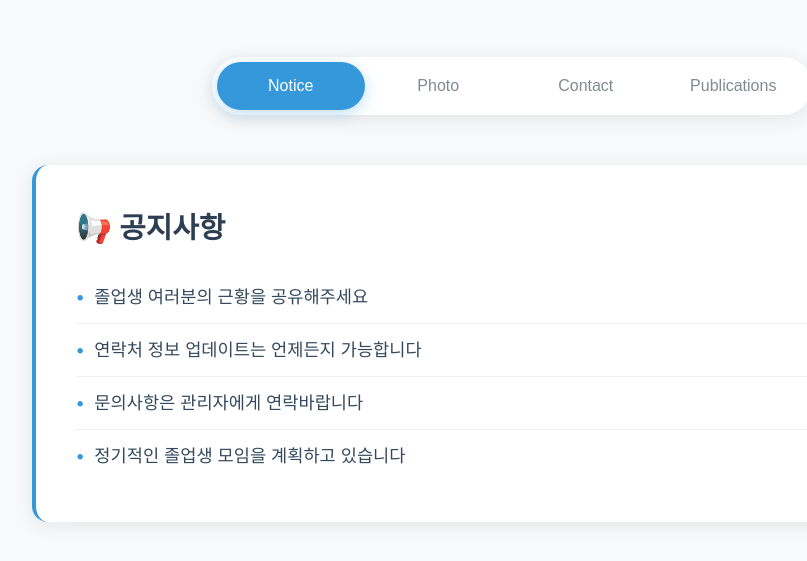
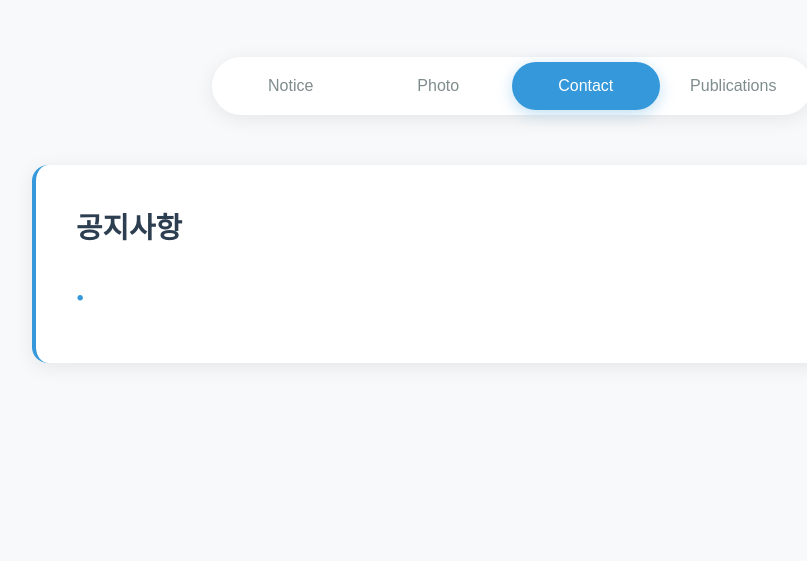
Before and after one commit to choibyeongkwon/fiberlab, a plain HTML site: page index.html in a window 1280 px wide. Shown: the part 161-722 px from the top of the page, without its empty margins (128-935 px from the left). Drawn offline with Linux system fonts and the light colour scheme; no server answers.

Commit message:
Update title and navigation button states in index.html

```diff
--- a/index.html
+++ b/index.html
@@ -3,7 +3,7 @@
 <head>
     <meta charset="UTF-8">
     <meta name="viewport" content="width=device-width, initial-scale=1.0">
-    <title>대학원 졸업생 연락처</title>
+    <title>CNU Fiber-lab Gradu</title>
     <style>
         * {
             margin: 0;
@@ -353,21 +353,18 @@
 
         <!-- Navigation -->
         <div class="nav">
-            <button class="nav-item active" onclick="showSection('notice')">Notice</button>
+            <button class="nav-item" onclick="showSection('notice')">Notice</button>
             <button class="nav-item" onclick="showSection('photo')">Photo</button>
-            <button class="nav-item" onclick="showSection('contact')">Contact</button>
+            <button class="nav-item active" onclick="showSection('contact')">Contact</button>
             <button class="nav-item" onclick="showSection('publication')">Publications</button>
         </div>
 
         <!-- Notice Section -->
         <div id="notice" class="section active">
             <div class="notice">
-                <h2>📢 공지사항</h2>
+                <h2>공지사항</h2>
                 <ul class="notice-list">
-                    <li>졸업생 여러분의 근황을 공유해주세요</li>
-                    <li>연락처 정보 업데이트는 언제든지 가능합니다</li>
-                    <li>문의사항은 관리자에게 연락바랍니다</li>
-                    <li>정기적인 졸업생 모임을 계획하고 있습니다</li>
+                    <li></li>
                 </ul>
             </div>
         </div>
```
